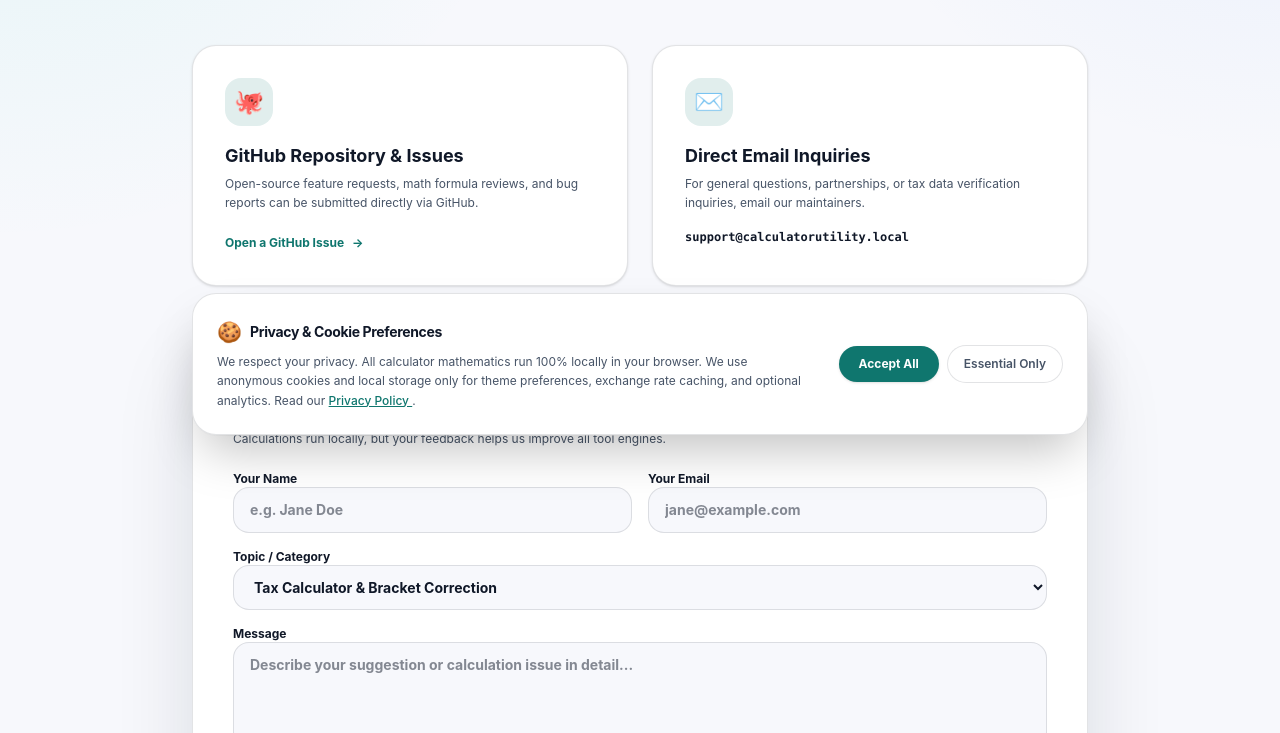
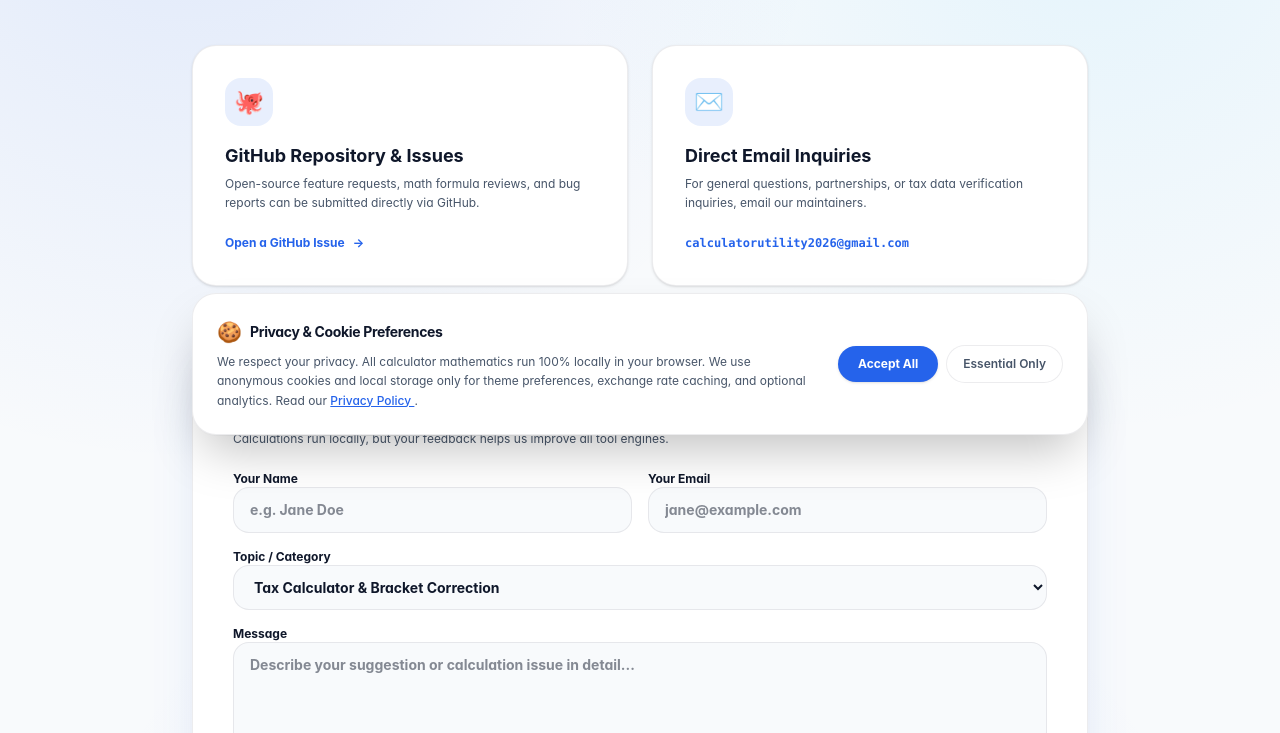
Before and after one commit to Oveez/calculator-utility, an Astro site: page /contact in a window 1280 px wide. Shown: the part 341-1074 px from the top of the page. Built offline with nearby package versions, Linux system fonts and the light colour scheme; Astro itself is replaced by a stand-in of ours; no server answers.

Commit message:
Update contact email to calculatorutility2026@gmail.com and revamp theme to modern blue

```diff
--- a/src/components/CurrencyConverterApp.astro
+++ b/src/components/CurrencyConverterApp.astro
@@ -53,7 +53,7 @@ const faqs = [
   <!-- App Header & Live Status Bar -->
   <div class="flex flex-col gap-4 border-b border-[color:var(--border)] pb-6 sm:flex-row sm:items-center sm:justify-between">
     <div class="flex items-center gap-3">
-      <span class="flex h-12 w-12 items-center justify-center rounded-2xl bg-gradient-to-tr from-emerald-500 to-teal-400 text-2xl shadow-md">
+      <span class="flex h-12 w-12 items-center justify-center rounded-2xl bg-gradient-to-tr from-blue-600 to-sky-400 text-2xl shadow-md shadow-blue-500/20">
         💱
       </span>
       <div>
--- a/src/components/KeypadCalculator.astro
+++ b/src/components/KeypadCalculator.astro
@@ -104,7 +104,7 @@
   }
 
   .keypad-btn-equals {
-    @apply flex h-14 items-center justify-center rounded-2xl bg-gradient-to-r from-[color:var(--accent)] to-teal-500 text-xl font-bold text-white shadow-md transition-all hover:-translate-y-0.5 hover:shadow-lg hover:brightness-110 active:scale-95 focus-visible:outline-none focus-visible:ring-2 focus-visible:ring-[color:var(--accent)];
+    @apply flex h-14 items-center justify-center rounded-2xl bg-gradient-to-r from-[color:var(--accent)] to-sky-500 text-xl font-bold text-white shadow-md shadow-blue-500/20 transition-all hover:-translate-y-0.5 hover:shadow-lg hover:brightness-110 active:scale-95 focus-visible:outline-none focus-visible:ring-2 focus-visible:ring-[color:var(--accent)];
   }
 </style>
 
--- a/src/components/SiteHeader.astro
+++ b/src/components/SiteHeader.astro
@@ -15,7 +15,7 @@ const navigationItems = [
 <header class="sticky top-0 z-40 border-b border-[color:var(--border)]/70 bg-[color:var(--bg)]/85 backdrop-blur-xl transition-colors">
   <div class="mx-auto flex w-full max-w-6xl items-center justify-between gap-4 px-4 py-3.5 sm:px-6 lg:px-8">
     <a class="flex items-center gap-2.5 transition hover:opacity-90" href={withBasePath('/')} aria-label={`${siteName} home`}>
-      <span class="flex h-9 w-9 items-center justify-center rounded-xl bg-gradient-to-tr from-[color:var(--accent)] to-teal-400 text-base font-bold text-white shadow-md">
+      <span class="flex h-9 w-9 items-center justify-center rounded-xl bg-gradient-to-tr from-blue-600 to-sky-400 dark:from-sky-500 dark:to-blue-600 text-base font-bold text-white shadow-md shadow-blue-500/20">
         🧮
       </span>
       <div class="flex flex-col">
--- a/src/pages/contact.astro
+++ b/src/pages/contact.astro
@@ -41,7 +41,7 @@ const pageDesc = `Get in touch with the ${siteName} development team. Report a b
           </p>
         </div>
         <a
-          href="https://github.com"
+          href="https://github.com/Oveez/calculator/issues"
           target="_blank"
           rel="noopener noreferrer"
           class="inline-flex items-center gap-2 text-xs font-bold text-[color:var(--accent)] hover:underline"
@@ -61,9 +61,12 @@ const pageDesc = `Get in touch with the ${siteName} development team. Report a b
             For general questions, partnerships, or tax data verification inquiries, email our maintainers.
           </p>
         </div>
-        <p class="text-xs font-mono font-semibold text-[color:var(--fg)]">
-          support@calculatorutility.local
-        </p>
+        <a
+          href="mailto:calculatorutility2026@gmail.com"
+          class="inline-block text-xs font-mono font-semibold text-[color:var(--accent)] hover:underline"
+        >
+          calculatorutility2026@gmail.com
+        </a>
       </div>
     </div>
 
--- a/src/styles/global.css
+++ b/src/styles/global.css
@@ -6,55 +6,81 @@
 
 :root {
   color-scheme: light;
-  --bg: #f7f8fc;
-  --fg: #101828;
-  --surface: rgba(255, 255, 255, 0.78);
+  --bg: #f8fafc;
+  --fg: #0f172a;
+  --surface: rgba(255, 255, 255, 0.85);
   --surface-strong: #ffffff;
-  --muted: #475467;
-  --border: rgba(16, 24, 40, 0.12);
-  --accent: #0f766e;
-  --accent-strong: #115e59;
-  --accent-soft: rgba(15, 118, 110, 0.12);
-  --shadow: 0 24px 80px rgba(15, 23, 42, 0.12);
+  --muted: #475569;
+  --border: rgba(15, 23, 42, 0.08);
+  --accent: #2563eb;
+  --accent-strong: #1d4ed8;
+  --accent-soft: rgba(37, 99, 235, 0.1);
+  --accent-glow: rgba(37, 99, 235, 0.25);
+  --shadow: 0 20px 60px -15px rgba(37, 99, 235, 0.12), 0 10px 30px -10px rgba(15, 23, 42, 0.06);
 }
 
 html[data-theme='dark'] {
   color-scheme: dark;
-  --bg: #020617;
-  --fg: #e2e8f0;
-  --surface: rgba(15, 23, 42, 0.8);
-  --surface-strong: #0f172a;
+  --bg: #030712;
+  --fg: #f1f5f9;
+  --surface: rgba(15, 23, 42, 0.78);
+  --surface-strong: #0b132b;
   --muted: #94a3b8;
-  --border: rgba(148, 163, 184, 0.18);
-  --accent: #2dd4bf;
-  --accent-strong: #5eead4;
-  --accent-soft: rgba(45, 212, 191, 0.14);
-  --shadow: 0 24px 80px rgba(2, 6, 23, 0.45);
+  --border: rgba(56, 189, 248, 0.16);
+  --accent: #38bdf8;
+  --accent-strong: #60a5fa;
+  --accent-soft: rgba(56, 189, 248, 0.15);
+  --accent-glow: rgba(56, 189, 248, 0.35);
+  --shadow: 0 25px 80px rgba(2, 6, 23, 0.7), 0 0 40px rgba(56, 189, 248, 0.08);
 }
 
 html {
   background:
-    radial-gradient(circle at top left, rgba(45, 212, 191, 0.12), transparent 28%),
-    radial-gradient(circle at top right, rgba(59, 130, 246, 0.1), transparent 24%),
+    radial-gradient(circle at 15% 10%, rgba(37, 99, 235, 0.12), transparent 35%),
+    radial-gradient(circle at 85% 15%, rgba(56, 189, 248, 0.1), transparent 30%),
+    radial-gradient(circle at 50% 85%, rgba(99, 102, 241, 0.06), transparent 40%),
     var(--bg);
+  min-height: 100%;
+  scroll-behavior: smooth;
 }
 
 body {
   background: transparent;
   color: var(--fg);
+  font-feature-settings: 'cv02', 'cv03', 'cv04', 'cv11';
 }
 
 ::selection {
   background: var(--accent-soft);
-  color: var(--fg);
+  color: var(--accent);
 }
 
 a {
   text-decoration-thickness: from-font;
 }
 
+/* Custom modern scrollbars */
+::-webkit-scrollbar {
+  width: 8px;
+  height: 8px;
+}
+
+::-webkit-scrollbar-track {
+  background: var(--bg);
+}
+
+::-webkit-scrollbar-thumb {
+  background: var(--border);
+  border-radius: 9999px;
+}
+
+::-webkit-scrollbar-thumb:hover {
+  background: var(--accent);
+}
+
 @layer base {
   :focus-visible {
     outline-color: var(--accent);
+    outline-offset: 2px;
   }
 }
```
Also changed, not shown: README.md.
